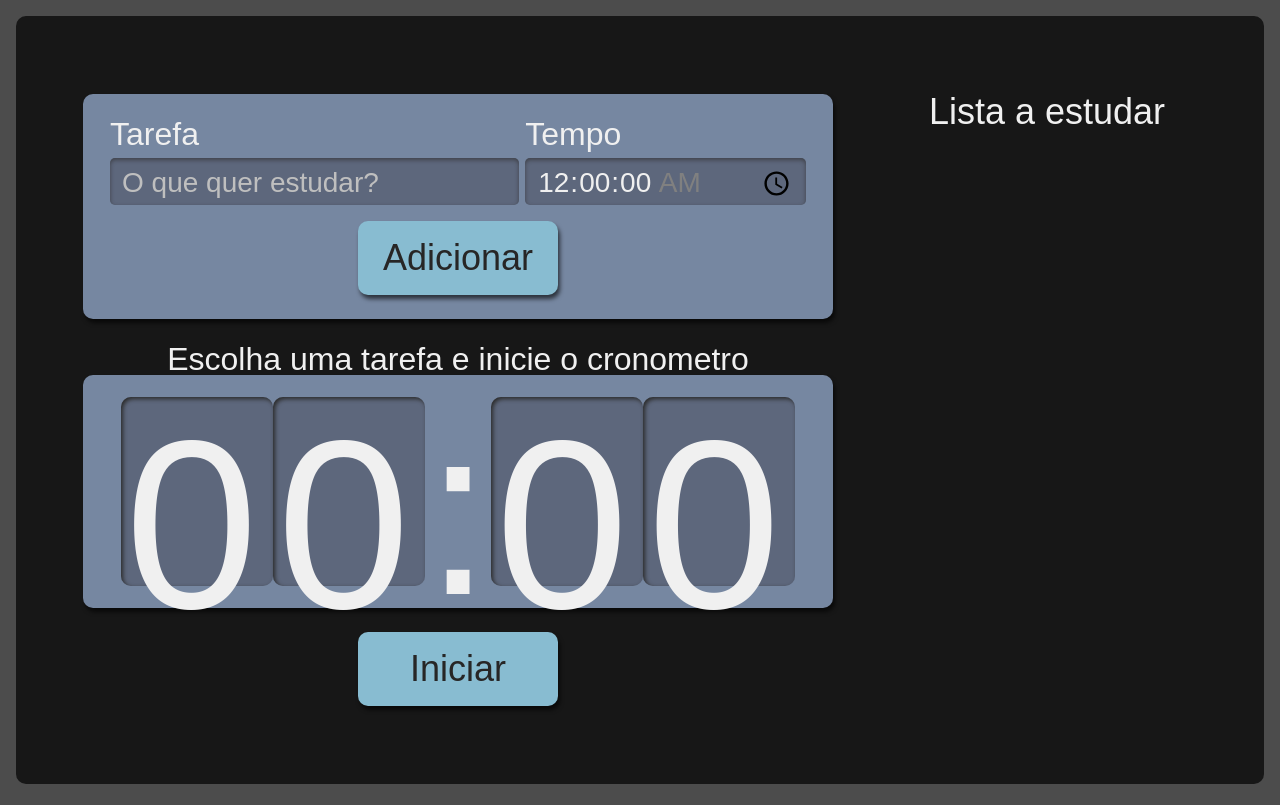
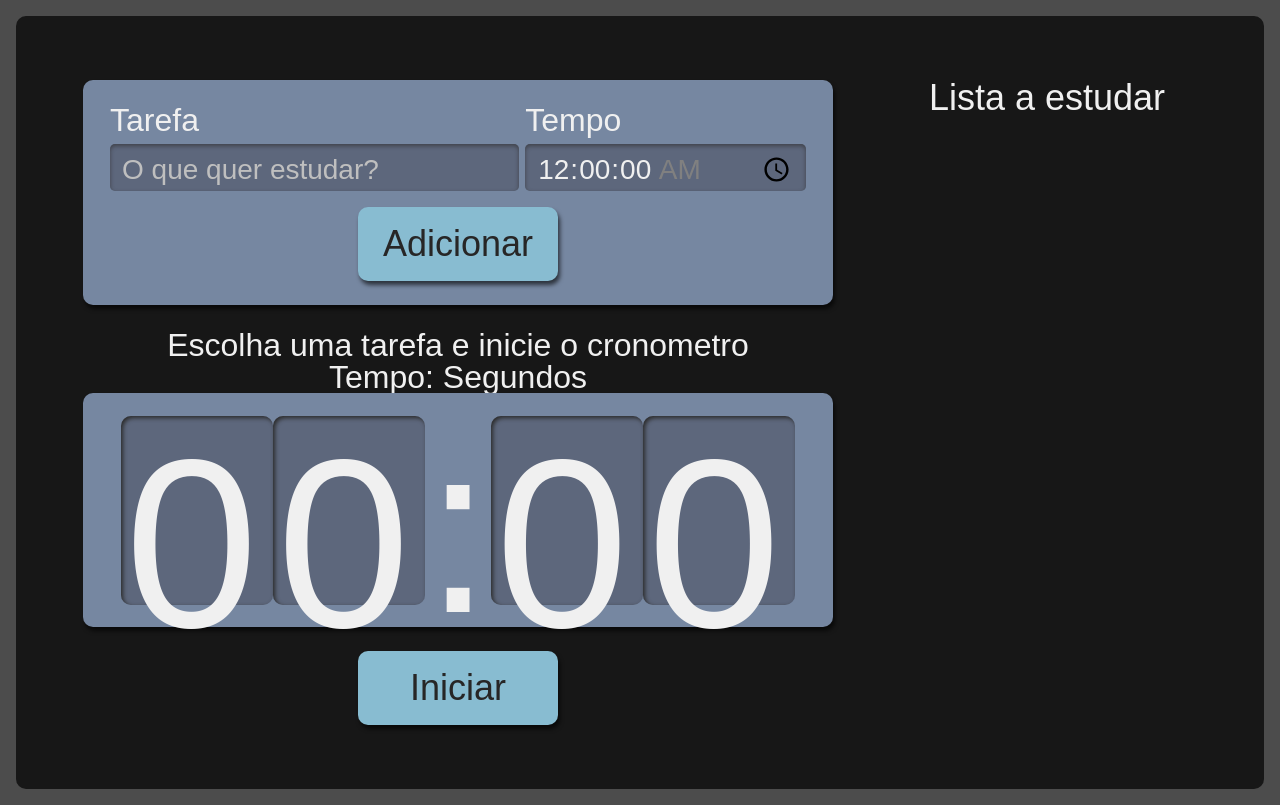
Before and after one commit to DeividXupon/projeto-react-com-TypeScript-CssModeus-Sass, a React (Create React App) app: page / in a window 1280 px wide. Built offline with nearby package versions, Linux system fonts and the light colour scheme.

Commit message:
Adicionando tempo do item selecionado no cronometro

```diff
--- /dev/null
+++ b/src/common/util/time.ts
@@ -0,0 +1,8 @@
+export function converteTempoEmSegundos(tempo: string){
+    const [hora = '0', minuto = '0', segundo = '0'] = tempo.split(":");
+
+    const horaEmSegundos = Number(hora) * 3600;
+    const minutoEmSegundos = Number(minuto) * 60;
+
+    return horaEmSegundos + minutoEmSegundos + Number(segundo);
+}
--- a/src/components/cronometro/index.tsx
+++ b/src/components/cronometro/index.tsx
@@ -1,13 +1,29 @@
 import Botao from "../botao";
 import Timer from "./timer";
 import style from "./Cronometro.module.scss";
+import { converteTempoEmSegundos } from "../../common/util/time"
+import { Itarefa } from "../../types/iTarefas";
+import { useEffect, useState } from "react";
 
-export default function Cronometro(){
+interface Props {
+    selecionado: Itarefa | undefined
+}
+
+export default function Cronometro({selecionado} : Props){
+    const [tempo, setTempo] = useState<number>();
+
+    useEffect(() => {
+        if( selecionado?.tempo ){
+            setTempo(converteTempoEmSegundos(selecionado.tempo));
+        }
+    },[selecionado]);
+
     return(
         <div className={style.cronometro}>
             <p className={style.titulo}>Escolha uma tarefa e inicie o cronometro</p>
+            <p>Tempo: {tempo} Segundos</p>
             <div className={style.relogioWrapper}>
-                <Timer />
+                <Timer tempo={tempo} />
             </div>
             <Botao> Iniciar </Botao>
         </div>
--- a/src/components/cronometro/timer/index.tsx
+++ b/src/components/cronometro/timer/index.tsx
@@ -1,13 +1,23 @@
 import style from "./Timer.module.scss"
 
-export default function Timer(){
+interface Props {
+    tempo: number | undefined
+}
+
+export default function Timer({ tempo = 0 }: Props){
+    const minutos = Math.floor(tempo / 60);
+    const segundos = tempo % 60;
+
+    const [minutoDezena, minutoUnidade] = String(minutos).padStart(2, '0');
+    const [segundoDezena, segundoUnidade] = String(segundos).padStart(2, '0');
+
     return(
         <>
-            <span className={style.relogioNumero}>0</span>
-            <span className={style.relogioNumero}>0</span>
+            <span className={style.relogioNumero}>{minutoDezena}</span>
+            <span className={style.relogioNumero}>{minutoUnidade}</span>
             <span className={style.relogioDivisao}>:</span>
-            <span className={style.relogioNumero}>0</span>
-            <span className={style.relogioNumero}>0</span>
+            <span className={style.relogioNumero}>{segundoDezena}</span>
+            <span className={style.relogioNumero}>{segundoUnidade}</span>
         </>
     )
 }
--- a/src/pages/App.tsx
+++ b/src/pages/App.tsx
@@ -16,14 +16,14 @@ function App() {
     ({
       ...item,
       selecionado: item.id === itemSelecionado.id ? true : false
-    })))
+    }) ))
   }
 
   return (
     <div className={style.AppStyle}>
       <Formulario setItens={setItens} />
       <Lista tarefas={itens} selecionaTarefa={selecionaTarefa} />
-      <Cronometro />
+      <Cronometro selecionado={selecionado} />
     </div>
   );
 }
--- a/tsconfig.json
+++ b/tsconfig.json
@@ -19,6 +19,7 @@
     "isolatedModules": true,
     "noEmit": true,
     "jsx": "react-jsx",
+    "downlevelIteration": true,
     "plugins": [{ "name": "typescript-plugin-css-modules" }]
   },
   "include": [
```
